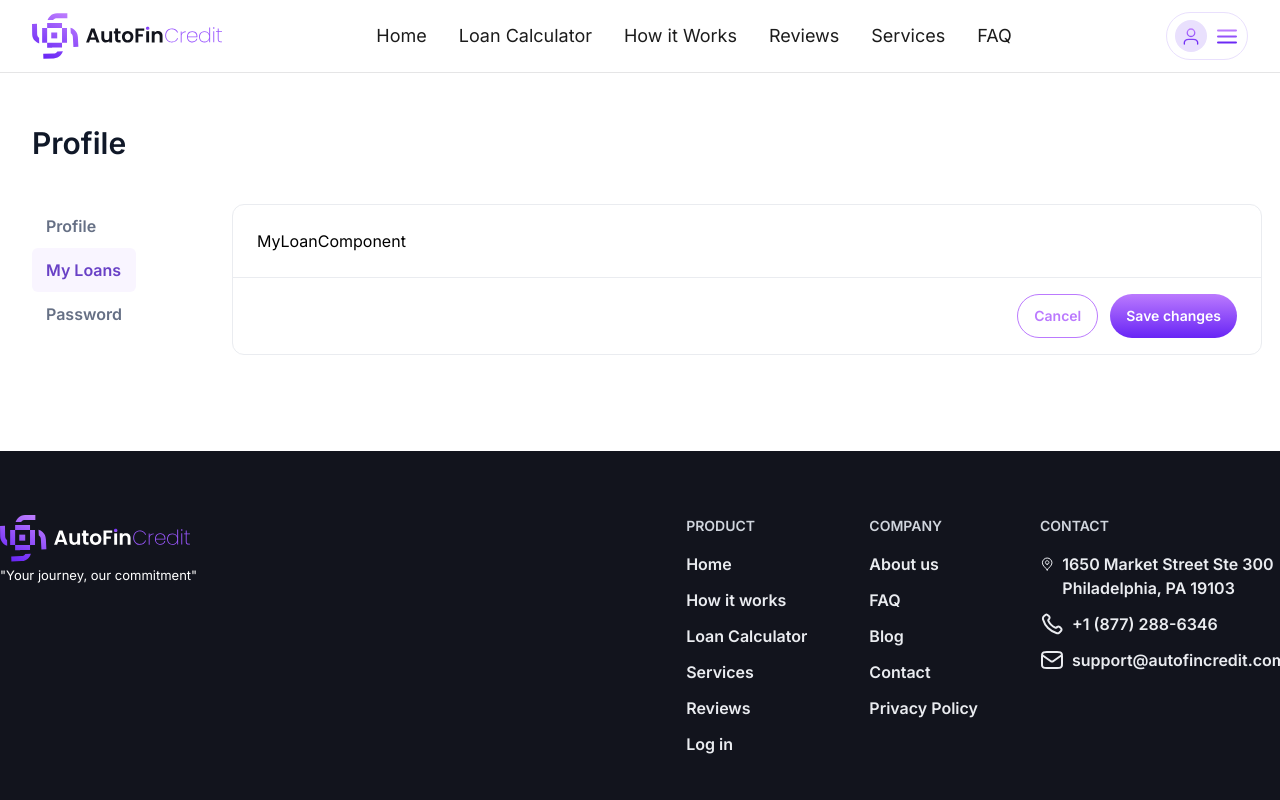
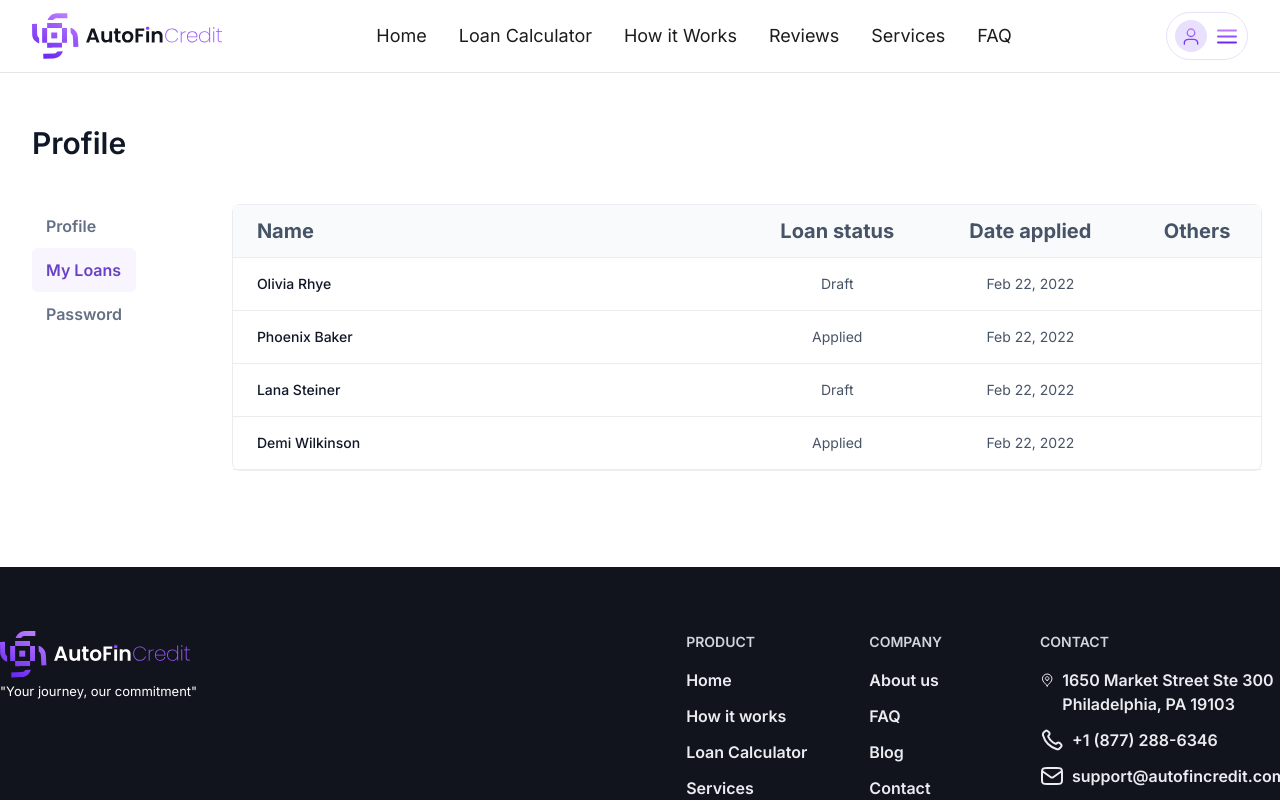
Before and after one commit to abu-kausar/autofin, a Next.js app: page /profile in a window 1280 px wide. Both pictures are taken after a click on the element "My Loans". Shown: the top 800 px of the page. Built offline with nearby package versions, Linux system fonts and the light colour scheme.

Commit message:
loan table added

```diff
--- a/package.json
+++ b/package.json
@@ -9,10 +9,12 @@
     "lint": "next lint"
   },
   "dependencies": {
+    "clsx": "^2.1.1",
     "next": "14.2.7",
     "react": "^18",
     "react-dom": "^18",
-    "react-hook-form": "^7.53.0"
+    "react-hook-form": "^7.53.0",
+    "tailwind-merge": "^2.5.2"
   },
   "devDependencies": {
     "@types/node": "^20",
--- a/src/app/(profile)/profile/page.tsx
+++ b/src/app/(profile)/profile/page.tsx
@@ -42,6 +42,12 @@ const ProfilePage = () => {
             }
           </div>
 
+          {
+            selectedMenu === 'my loans' ?
+              <>
+                {renderMenuDetails()}
+              </>
+              :
               <div className='w-full border border-[#EAECF0] rounded-[12px]'>
                 <div className='p-6'>
                   {renderMenuDetails()}
@@ -57,6 +63,8 @@ const ProfilePage = () => {
                   </button>
                 </div>
               </div>
+          }
+
         </div>
       </div>
     </div>
--- a/src/app/globals.css
+++ b/src/app/globals.css
@@ -9,8 +9,12 @@ html,
 body,
 :root {
   --GR: linear-gradient(180deg, #BB7AFE 0%, #6825F5 100%);
+  --Gray-50: #F9FAFB;
   --Gray-200: #EAECF0;
+  --Gray-600: #475467;
+  --Gray-700: #344054;
   --Gray-900: #101828;
+  --Success-700: #027A48;
 }
 
 * {
--- a/src/components/profile/MyLoanComponent.tsx
+++ b/src/components/profile/MyLoanComponent.tsx
@@ -1,8 +1,70 @@
+import clsx, { type ClassValue } from 'clsx';
 import React from 'react'
+import { twMerge } from 'tailwind-merge';
+
+function cn(...inputs: ClassValue[]) {
+  return twMerge(clsx(inputs));
+}
 
 const MyLoanComponent = () => {
+  const tableColumns = [
+    { header: 'Name', accessor: 'name' },
+    { header: 'Loan status', accessor: 'status' },
+    { header: 'Date applied', accessor: 'date' },
+    { header: 'Others', accessor: 'others' },
+  ];
+
+  const tableRows: Record<string, any>[] = [
+    { name: 'Olivia Rhye', email: 'support@autofincredit.com', status: 'Draft', date: 'Feb 22, 2022' },
+    { name: 'Phoenix Baker', email: 'support@autofincredit.com', status: 'Applied', date: 'Feb 22, 2022' },
+    { name: 'Lana Steiner', email: 'support@autofincredit.com', status: 'Draft', date: 'Feb 22, 2022' },
+    { name: 'Demi Wilkinson', email: 'support@autofincredit.com', status: 'Applied', date: 'Feb 22, 2022' },
+  ];
+
   return (
-    <div>MyLoanComponent</div>
+    <div className='w-full border border-gray-200 rounded-[8px]'>
+      <table className='w-full'>
+        <thead className='bg-gray-50 text-gray-600 text-xl font-normal'>
+          <tr>
+            {
+              tableColumns.map((column) => (
+                <th key={column.accessor} className={cn("border-b border-gray-200 py-3 px-6", column.accessor === 'name' && 'text-left')}>
+                  {column.header}
+                </th>
+              ))
+            }
+          </tr>
+        </thead>
+
+        <tbody className='text-sm font-normal text-gray-600'>
+          {tableRows && tableRows.length === 0 && (
+            <tr className="text-sm text-[#3F415A] font-medium leading-normal italic">
+              <td colSpan={5} className="px-4 py-3 text-center">
+                No data found
+              </td>
+            </tr>
+          )}
+
+          {tableRows &&
+            tableRows.map((row, rowIndex) => (
+              <React.Fragment key={rowIndex}>
+                <tr className="border-b border-gray-200">
+                  {tableColumns.map((column) => (
+                    <td
+                      key={column.accessor}
+                      className={cn("py-4 px-6", column.accessor === 'name' && "w-1/2 font-medium text-gray-900", column.accessor === 'date' && "w-1/5")}
+                    >
+                      <div className={cn("flex items-center", column.accessor !=='name' && 'justify-center')}>
+                        {row[column.accessor]}
+                      </div>
+                    </td>
+                  ))}
+                </tr>
+              </React.Fragment>
+            ))}
+        </tbody>
+      </table>
+    </div>
   )
 }
 
--- a/tailwind.config.ts
+++ b/tailwind.config.ts
@@ -15,8 +15,12 @@ const config: Config = {
         bgColor: '#F3F2FD',
         bgBlack: '#12141D',
         primaryTextColor: '#1C1C1C',
+        'gray-50': 'var(--Gray-50)',
+        'gray-200': 'var(--Gray-200)',
+        'gray-600': 'var(--Gray-600)',
+        'gray-700': 'var(--Gray-700)',
         'gray-900': 'var(--Gray-900)',
-        'gray-200': 'var(--Gray-200)',
+        'success-700': 'var(--Success-700)',
       },
       backgroundImage: {
         whiteGradient: 'linear-gradient(2deg, #CCA8FB 1.75%, #FFF 74.86%)',
```
Also changed, not shown: 1 other file (tests, documents, lock files or other folders). Lines whose indentation alone changed are shown as unchanged.
